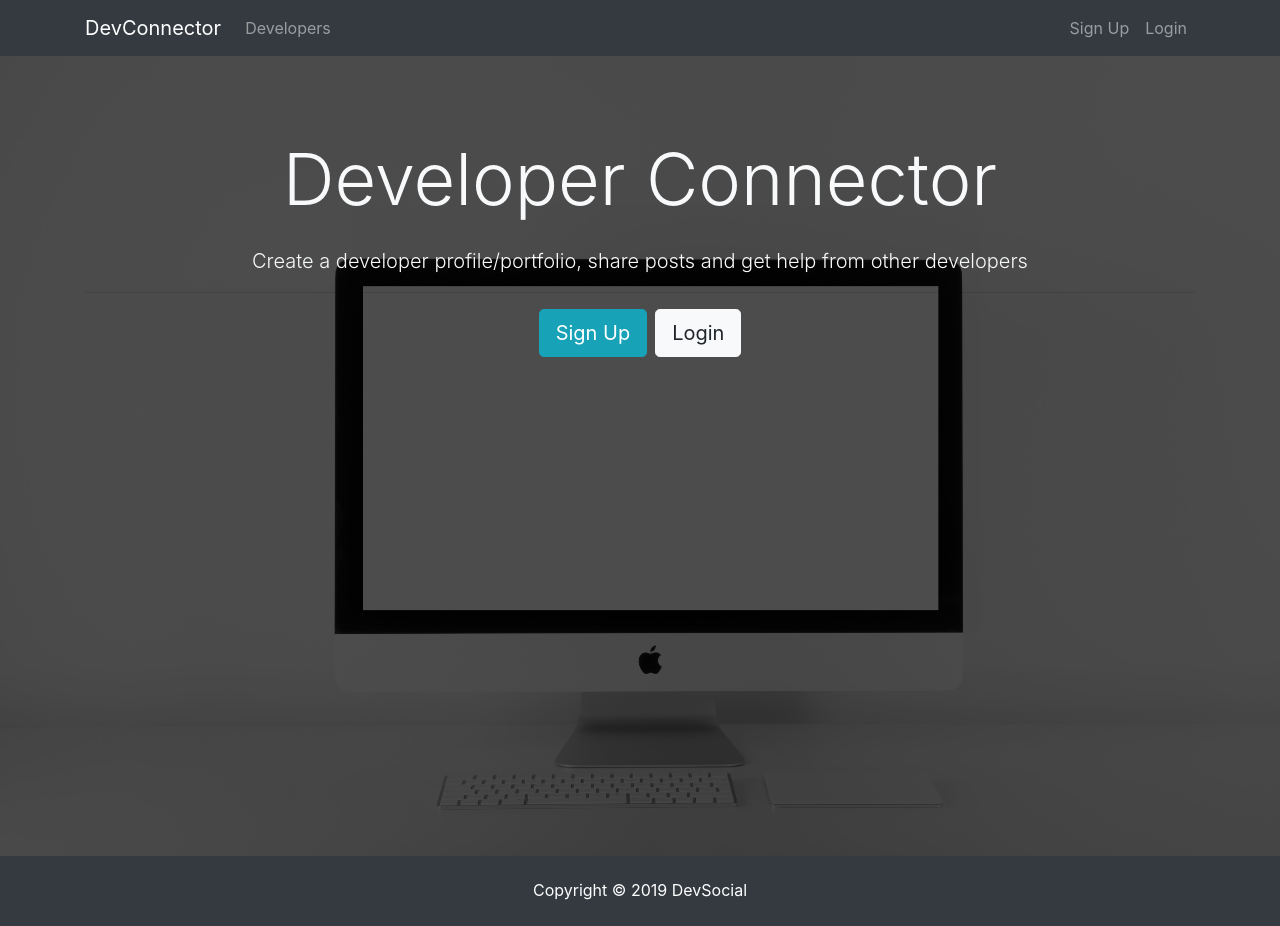
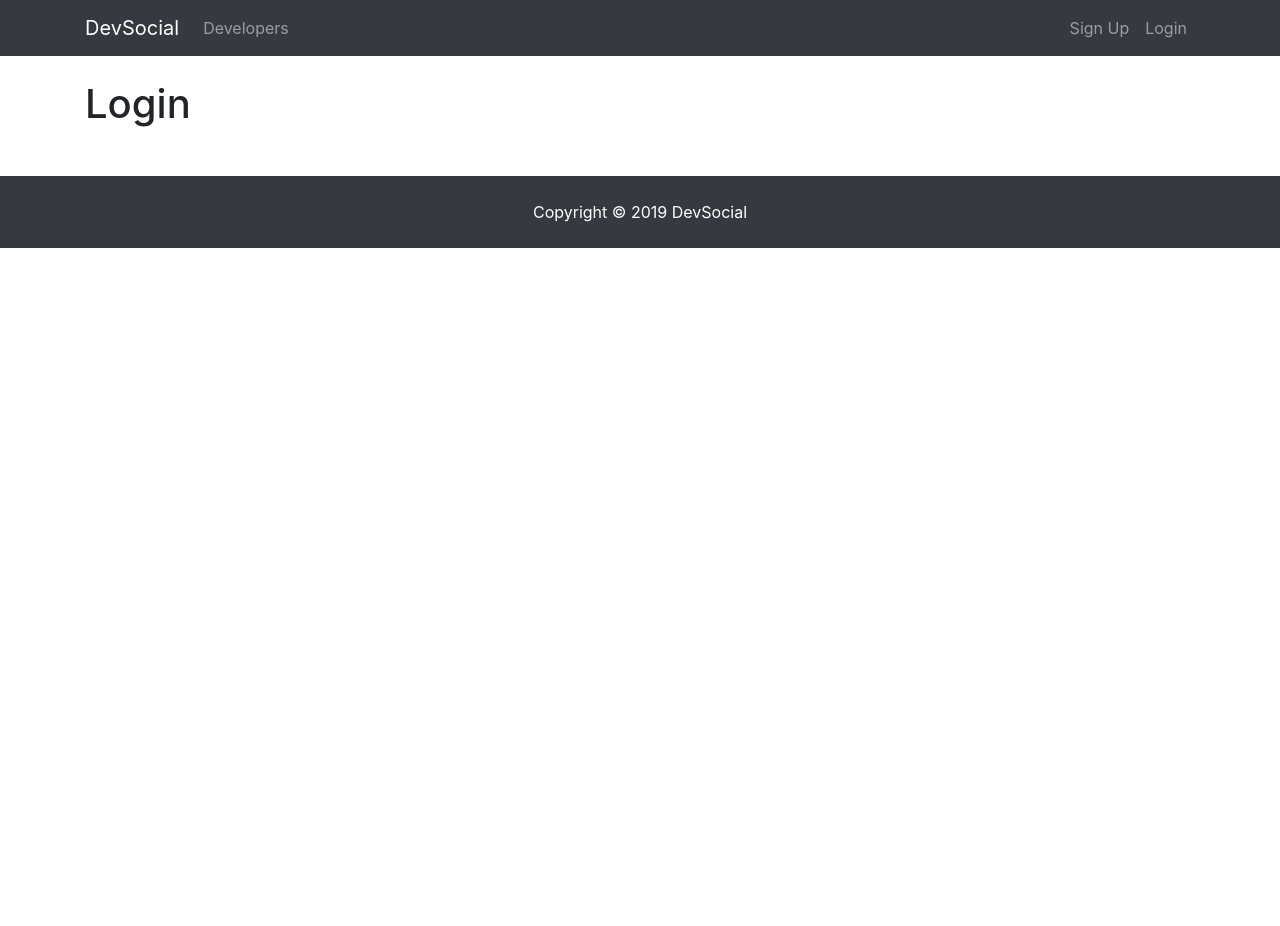
Before and after one commit to Chocotunda/DevSocial, a React (Create React App) app in the folder client/: page /login in a window 1280 px wide. After the commit the page ends 800 px from the top, so only its background shows below. Built offline with nearby package versions, Linux system fonts and the light colour scheme.

Commit message:
added route path to login, register and landing

```diff
--- a/client/package.json
+++ b/client/package.json
@@ -5,6 +5,7 @@
   "dependencies": {
     "react": "^16.8.6",
     "react-dom": "^16.8.6",
+    "react-router-dom": "^5.0.0",
     "react-scripts": "2.1.8"
   },
   "scripts": {
--- a/client/src/App.js
+++ b/client/src/App.js
@@ -1,17 +1,28 @@
 import React, { Component } from 'react';
-import './App.css';
+import { BrowserRouter as Router, Route } from 'react-router-dom';
+
 import Navbar from './components/layout/Navbar';
 import Footer from './components/layout/Footer';
 import Landing from './components/layout/Landing';
+import Register from './components/auth/Register';
+import Login from './components/auth/Login';
+
+import './App.css';
 
 class App extends Component {
   render() {
     return (
-      <div className="App">
-        <Navbar />
-        <Landing />
-        <Footer />
-      </div>
+      <Router>
+        <div className="App">
+          <Navbar />
+          <Route exact path="/" component={Landing} />
+          <div className="container">
+            <Route exact path="/register" component={Register} />
+            <Route exact path="/login" component={Login} />
+          </div>
+          <Footer />
+        </div>
+      </Router>
     );
   }
 }
--- /dev/null
+++ b/client/src/components/auth/Login.js
@@ -0,0 +1,13 @@
+import React, { Component } from 'react';
+
+class Login extends Component {
+  render() {
+    return (
+      <div>
+        <h1>Login</h1>
+      </div>
+    );
+  }
+}
+
+export default Login;
--- /dev/null
+++ b/client/src/components/auth/Register.js
@@ -0,0 +1,13 @@
+import React, { Component } from 'react';
+
+class Register extends Component {
+  render() {
+    return (
+      <div>
+        <h1>Register</h1>
+      </div>
+    );
+  }
+}
+
+export default Register;
--- a/client/src/components/layout/Landing.js
+++ b/client/src/components/layout/Landing.js
@@ -1,4 +1,5 @@
 import React, { Component } from 'react';
+import { Link } from 'react-router-dom';
 
 class Landing extends Component {
   render() {
@@ -8,18 +9,18 @@
           <div className="container">
             <div className="row">
               <div className="col-md-12 text-center">
-                <h1 className="display-3 mb-4">Developer Connector</h1>
+                <h1 className="display-3 mb-4">Developer Social</h1>
                 <p className="lead">
                   Create a developer profile/portfolio, share posts and get help
                   from other developers
                 </p>
                 <hr />
-                <a href="register.html" className="btn btn-lg btn-info mr-2">
+                <Link to="/register" className="btn btn-lg btn-info mr-2">
                   Sign Up
-                </a>
-                <a href="login.html" className="btn btn-lg btn-light">
+                </Link>
+                <Link to="/login" className="btn btn-lg btn-light">
                   Login
-                </a>
+                </Link>
               </div>
             </div>
           </div>
--- a/client/src/components/layout/Navbar.js
+++ b/client/src/components/layout/Navbar.js
@@ -1,13 +1,14 @@
 import React, { Component } from 'react';
+import { Link } from 'react-router-dom';
 
 class Navbar extends Component {
   render() {
     return (
       <nav className="navbar navbar-expand-sm navbar-dark bg-dark mb-4">
         <div className="container">
-          <a className="navbar-brand" href="landing.html">
-            DevConnector
-          </a>
+          <Link className="navbar-brand" to="/">
+            DevSocial
+          </Link>
           <button
             className="navbar-toggler"
             type="button"
@@ -20,23 +21,23 @@
           <div className="collapse navbar-collapse" id="mobile-nav">
             <ul className="navbar-nav mr-auto">
               <li className="nav-item">
-                <a className="nav-link" href="profiles.html">
+                <Link className="nav-link" href="/profiles">
                   {' '}
                   Developers
-                </a>
+                </Link>
               </li>
             </ul>
 
             <ul className="navbar-nav ml-auto">
               <li className="nav-item">
-                <a className="nav-link" href="register.html">
+                <Link className="nav-link" to="/register">
                   Sign Up
-                </a>
+                </Link>
               </li>
               <li className="nav-item">
-                <a className="nav-link" href="login.html">
+                <Link className="nav-link" to="/login">
                   Login
-                </a>
+                </Link>
               </li>
             </ul>
           </div>
```
Also changed, not shown: 1 other file (tests, documents, lock files or other folders).
